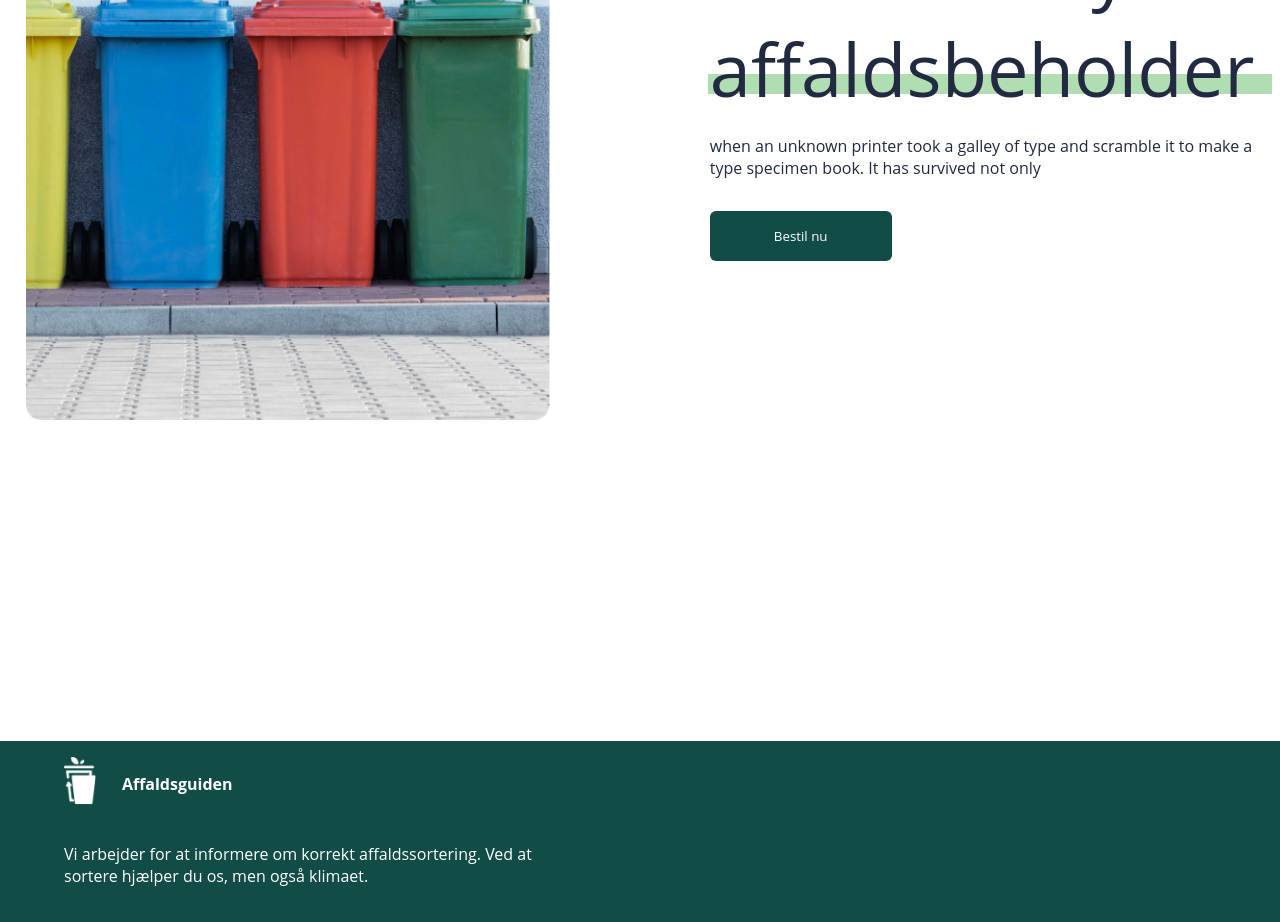
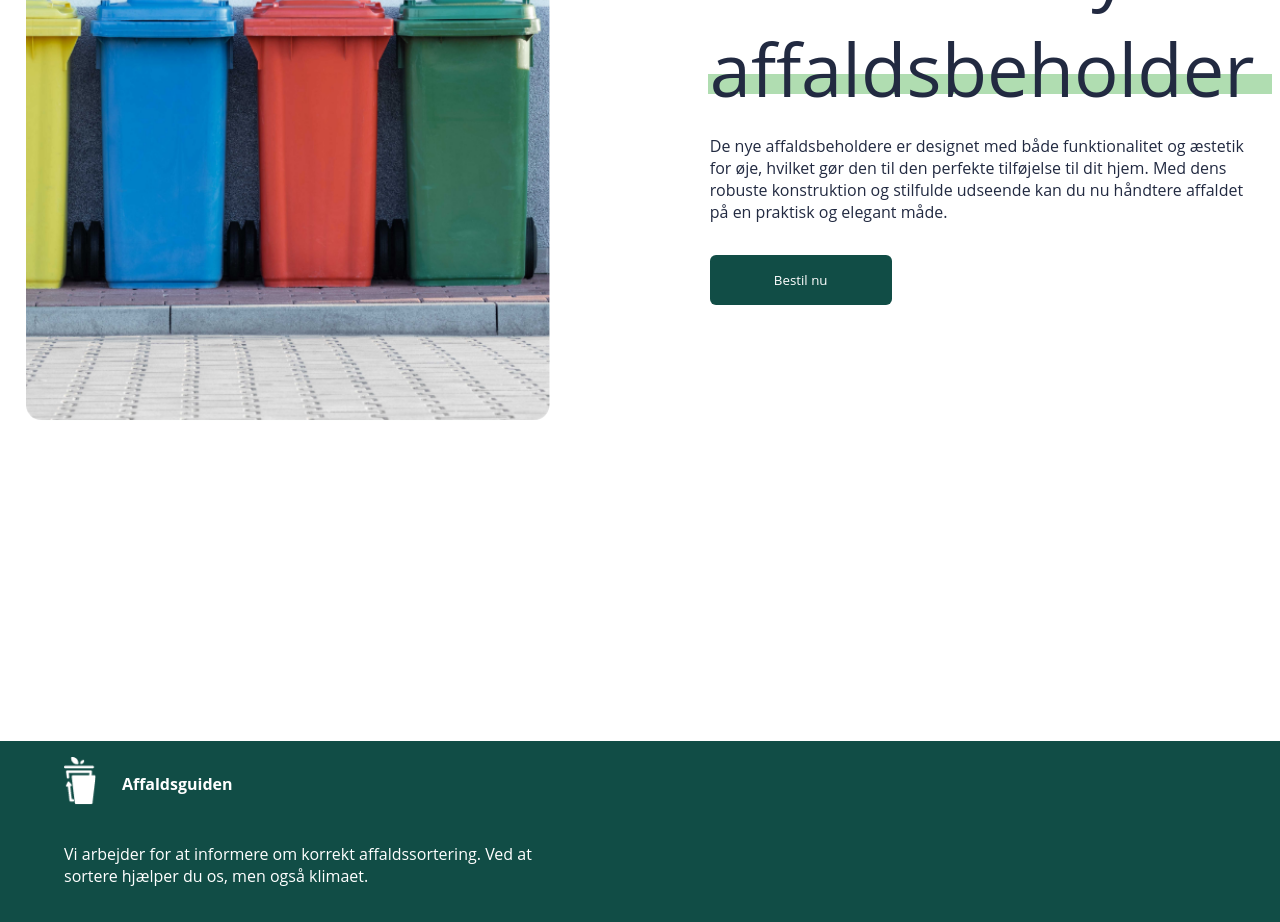
Before and after one commit to Nicekode4/affaldsguiden, a React (Create React App) app: page / in a window 1280 px wide. Shown: the part 1960-2882 px from the top of the page. Built offline with nearby package versions, Linux system fonts and the light colour scheme; no server answers.

Commit message:
Text update
Changed the placeholder text to something better

```diff
--- a/src/Pages/Frontpage/Frontpage.jsx
+++ b/src/Pages/Frontpage/Frontpage.jsx
@@ -61,7 +61,7 @@ function Frontpage() {
               <img src={require('../../Images/FrontpageImg2.png')} alt="Image of trashcan" />
               <article>
                 <h2>Bestil <strong>din</strong> <strong>nye</strong> <strong>affaldsbeholder</strong></h2>
-                <p>when an unknown printer took a galley of type and scramble it to make a type specimen book. It has survived not only</p>
+                <p>De nye affaldsbeholdere er designet med både funktionalitet og æstetik for øje, hvilket gør den til den perfekte tilføjelse til dit hjem. Med dens robuste konstruktion og stilfulde udseende kan du nu håndtere affaldet på en praktisk og elegant måde.</p>
                 <button onClick={() => navigate('/order')}>Bestil nu</button>
               </article>
 
```
